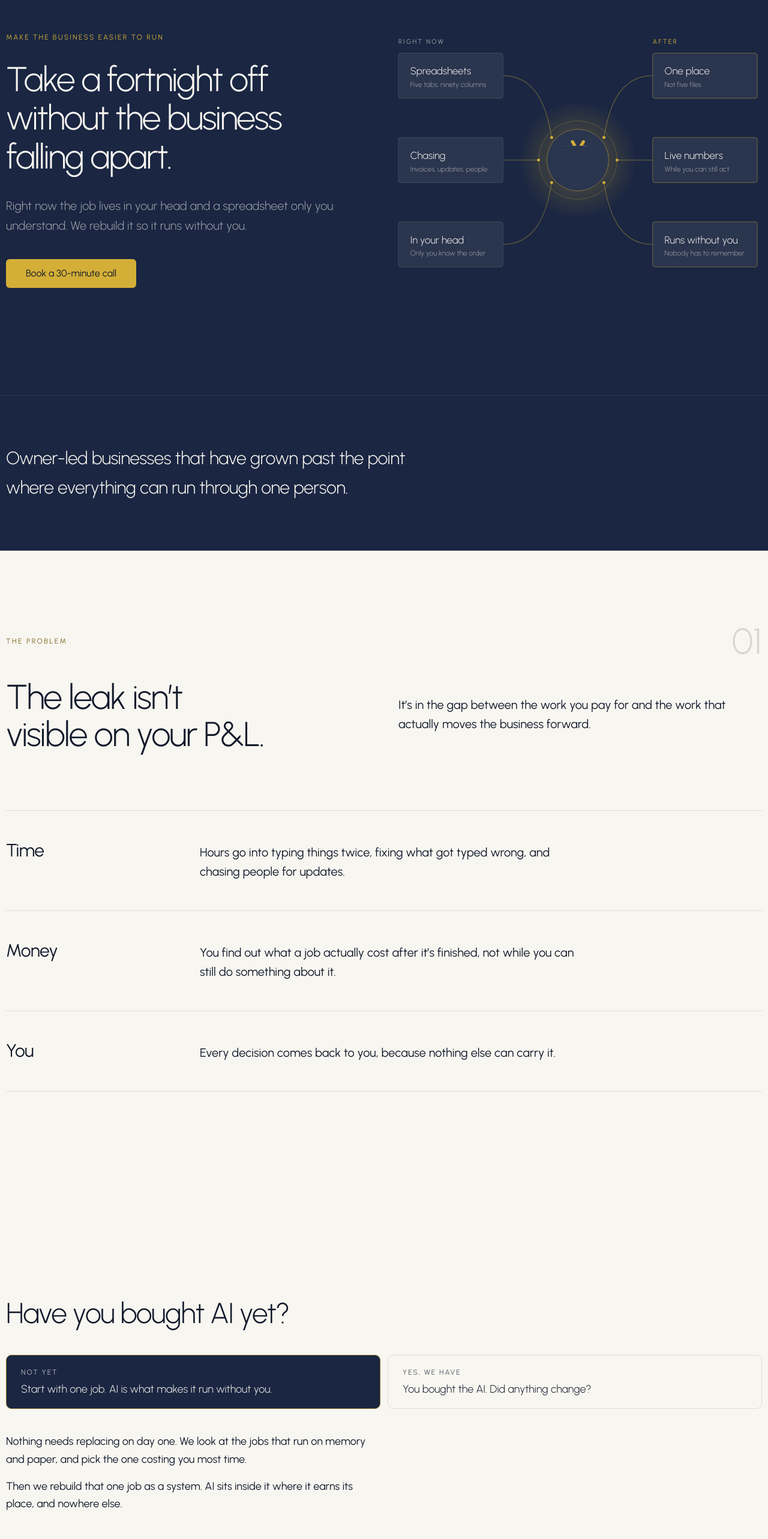
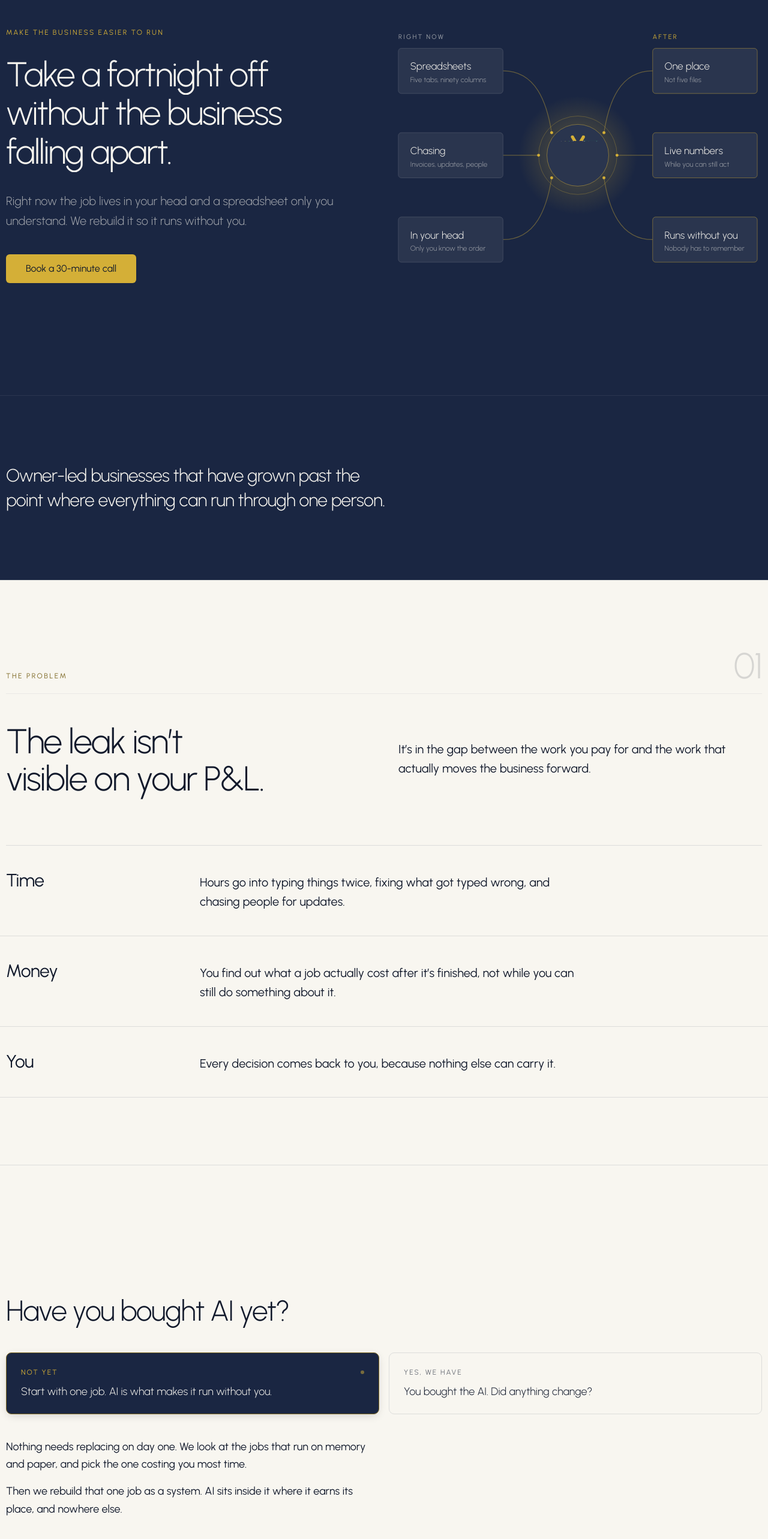
Before and after one commit to ashok-1986/alchemetryx-main, a Next.js app: page / in a window 1280 px wide. Shown: the part 206-2772 px from the top of the page at 60% size. Built offline with nearby package versions, Linux system fonts and the light colour scheme.

Commit message:
feat(polish): apply impeccable layout, delight, and clarify across all homepage elements and components

```diff
--- a/components/chrome/nav.tsx
+++ b/components/chrome/nav.tsx
@@ -4,11 +4,11 @@ import { COMPANY } from "@/lib/constants";
 
 export function Nav() {
   return (
-    <header className="sticky top-0 z-50 w-full bg-[var(--color-sapphire)]/85 backdrop-blur-[20px] border-b border-[var(--color-sapphire-line)]/70">
+    <header className="sticky top-0 z-50 w-full bg-[var(--color-sapphire)]/80 backdrop-blur-[24px] supports-[backdrop-filter]:bg-[var(--color-sapphire)]/75 border-b border-[var(--color-sapphire-line)]/60 transition-colors duration-200">
       <div className="w-full max-w-[1440px] mx-auto px-[10px] h-16 flex items-center justify-between">
         <Link
           href="/"
-          className="text-xl font-light tracking-[-0.04em] text-[var(--color-pearl)] hover:opacity-90 transition-opacity cursor-pointer"
+          className="text-xl font-light tracking-[-0.04em] text-[var(--color-pearl)] hover:opacity-90 active:scale-[0.98] transition-all duration-150 cursor-pointer"
         >
           {COMPANY.name}
         </Link>
--- a/components/sections/level-router.tsx
+++ b/components/sections/level-router.tsx
@@ -28,11 +28,25 @@ type PanelKey = keyof typeof PANELS;
 
 export function LevelRouter() {
   const [active, setActive] = useState<PanelKey>("not-yet");
+  const keys = Object.keys(PANELS) as PanelKey[];
+
+  const handleKeyDown = (e: React.KeyboardEvent, currentKey: PanelKey) => {
+    const currentIndex = keys.indexOf(currentKey);
+    if (e.key === "ArrowRight") {
+      e.preventDefault();
+      const nextKey = keys[(currentIndex + 1) % keys.length];
+      setActive(nextKey);
+    } else if (e.key === "ArrowLeft") {
+      e.preventDefault();
+      const prevKey = keys[(currentIndex - 1 + keys.length) % keys.length];
+      setActive(prevKey);
+    }
+  };
 
   return (
-    <SectionFullBleed tone="light">
+    <SectionFullBleed tone="light" className="border-t border-[var(--color-pearl-line)]">
       <Reveal>
-        <h2 className="text-[clamp(1.75rem,4vw,3rem)] font-light leading-tight tracking-[-0.03em] max-w-[20ch]">
+        <h2 className="text-[clamp(1.75rem,4vw,3rem)] font-light leading-tight tracking-[-0.03em] max-w-[20ch] text-[var(--color-ink)]">
           Have you bought AI yet?
         </h2>
       </Reveal>
@@ -41,29 +55,41 @@ export function LevelRouter() {
         <div
           role="tablist"
           aria-label="Have you bought AI yet?"
-          className="mt-10 flex flex-col sm:flex-row gap-3"
+          className="mt-10 flex flex-col sm:flex-row gap-4"
         >
-          {(Object.keys(PANELS) as PanelKey[]).map((key) => {
+          {keys.map((key) => {
             const isActive = key === active;
             return (
               <button
                 key={key}
                 role="tab"
                 type="button"
+                id={`tab-${key}`}
                 aria-selected={isActive}
+                aria-controls={`panel-${key}`}
+                tabIndex={isActive ? 0 : -1}
                 onClick={() => setActive(key)}
+                onKeyDown={(e) => handleKeyDown(e, key)}
                 className={cn(
-                  "flex-1 text-left rounded-md border px-6 py-5 cursor-pointer",
-                  "transition-all duration-200 active:scale-[0.98]",
+                  "flex-1 flex flex-col justify-between text-left rounded-md border p-6 cursor-pointer",
+                  "transition-all duration-200 active:scale-[0.985] outline-none focus-visible:ring-2 focus-visible:ring-[var(--color-gold-deep)] focus-visible:ring-offset-2",
                   isActive
-                    ? "border-[var(--color-gold-deep)] bg-[var(--color-sapphire)] text-[var(--color-pearl)]"
-                    : "border-[var(--color-pearl-line)] bg-transparent text-[var(--color-ink)] hover:border-[var(--color-gold-deep)]"
+                    ? "border-[var(--color-gold-deep)] bg-[var(--color-sapphire)] text-[var(--color-pearl)] shadow-[0_4px_16px_-4px_rgba(11,17,30,0.2)]"
+                    : "border-[var(--color-pearl-line)] bg-transparent text-[var(--color-ink)] hover:border-[var(--color-gold-deep)]/70 hover:bg-[var(--color-ink)]/[0.015]"
                 )}
               >
-                <span className="block text-xs uppercase tracking-[0.16em] opacity-70">
-                  {PANELS[key].label}
-                </span>
-                <span className="mt-2 block text-lg font-light leading-snug">
+                <div className="flex items-center justify-between w-full">
+                  <span className={cn(
+                    "text-xs uppercase tracking-[0.16em]",
+                    isActive ? "text-[var(--color-gold)] opacity-100" : "opacity-60"
+                  )}>
+                    {PANELS[key].label}
+                  </span>
+                  {isActive && (
+                    <span className="w-1.5 h-1.5 rounded-full bg-[var(--color-gold)] animate-pulse" />
+                  )}
+                </div>
+                <span className="mt-3 block text-lg font-light leading-snug">
                   {PANELS[key].line}
                 </span>
               </button>
@@ -73,8 +99,11 @@ export function LevelRouter() {
       </Reveal>
 
       <div
+        id={`panel-${active}`}
+        role="tabpanel"
+        aria-labelledby={`tab-${active}`}
         key={active}
-        className="mt-10 max-w-[65ch] space-y-4 transition-all duration-250 ease-out animate-[fadeIn_250ms_ease-out]"
+        className="mt-10 min-h-[140px] md:min-h-[110px] max-w-[65ch] space-y-4 transition-opacity duration-200 ease-out animate-[fadeIn_200ms_ease-out]"
       >
         {PANELS[active].body.map((para) => (
           <p key={para} className="text-base md:text-lg font-normal leading-relaxed text-[var(--color-ink)]">
--- a/components/sections/section-full-bleed.tsx
+++ b/components/sections/section-full-bleed.tsx
@@ -38,7 +38,7 @@ export function SectionFullBleed({
         "w-full flex flex-col justify-center",
         fullHeight && "min-h-[100svh]",
         toneClasses,
-        !noPadding && "py-16 md:py-[120px]",
+        !noPadding && "py-16 md:py-24 lg:py-28",
         className
       )}
       {...props}
--- a/components/sections/system-diagram.tsx
+++ b/components/sections/system-diagram.tsx
@@ -60,8 +60,17 @@ export function SystemDiagram({ className }: { className?: string }) {
         { y: 182, t: "Chasing", s: "Invoices, updates, people" },
         { y: 324, t: "In your head", s: "Only you know the order" },
       ].map((n) => (
-        <g key={n.t}>
-          <rect x="8" y={n.y} width="176" height="76" rx="4" fill="var(--color-sapphire-raised)" stroke="var(--color-sapphire-line)" />
+        <g key={n.t} className="cursor-default transition-all duration-200 group">
+          <rect
+            x="8"
+            y={n.y}
+            width="176"
+            height="76"
+            rx="5"
+            fill="var(--color-sapphire-raised)"
+            stroke="var(--color-sapphire-line)"
+            className="transition-colors duration-200 group-hover:stroke-[var(--color-gold)]/50 group-hover:fill-[var(--color-sapphire-raised)]/90"
+          />
           <text x="28" y={n.y + 36} fill="var(--color-pearl)" fontSize="17" fontWeight="300">{n.t}</text>
           <text x="28" y={n.y + 57} fill="var(--color-slate)" fontSize="12" fontWeight="300">{n.s}</text>
         </g>
@@ -74,8 +83,18 @@ export function SystemDiagram({ className }: { className?: string }) {
         { y: 182, t: "Live numbers", s: "While you can still act" },
         { y: 324, t: "Runs without you", s: "Nobody has to remember" },
       ].map((n) => (
-        <g key={n.t}>
-          <rect x="436" y={n.y} width="176" height="76" rx="4" fill="var(--color-sapphire-raised)" stroke="var(--color-gold)" strokeOpacity="0.45" />
+        <g key={n.t} className="cursor-default transition-all duration-200 group">
+          <rect
+            x="436"
+            y={n.y}
+            width="176"
+            height="76"
+            rx="5"
+            fill="var(--color-sapphire-raised)"
+            stroke="var(--color-gold)"
+            strokeOpacity="0.45"
+            className="transition-all duration-200 group-hover:stroke-opacity-90 group-hover:stroke-[var(--color-gold)]"
+          />
           <text x="456" y={n.y + 36} fill="var(--color-pearl)" fontSize="17" fontWeight="300">{n.t}</text>
           <text x="456" y={n.y + 57} fill="var(--color-slate)" fontSize="12" fontWeight="300">{n.s}</text>
         </g>
--- a/components/sections/the-problem.tsx
+++ b/components/sections/the-problem.tsx
@@ -27,13 +27,13 @@ export function TheProblem() {
     <SectionFullBleed tone="light" className="border-t border-[var(--color-pearl-line)]">
       {/* Eyebrow & Ghosted Numeral */}
       <Reveal>
-        <div className="flex items-center justify-between">
+        <div className="flex items-baseline justify-between border-b border-[var(--color-pearl-line)]/50 pb-4">
           <p className="text-xs uppercase tracking-[0.2em] text-[var(--color-gold-deep)]">
             THE PROBLEM
           </p>
           <span
             aria-hidden="true"
-            className="text-5xl sm:text-6xl font-light text-[var(--color-ink)]/15 select-none"
+            className="text-4xl sm:text-5xl lg:text-6xl font-light text-[var(--color-ink)]/15 select-none tracking-tight"
           >
             01
           </span>
@@ -41,7 +41,7 @@ export function TheProblem() {
       </Reveal>
 
       {/* Headline & Supporting paragraph */}
-      <div className="mt-8 grid grid-cols-1 lg:grid-cols-12 gap-8 lg:gap-12 items-baseline">
+      <div className="mt-10 md:mt-12 grid grid-cols-1 lg:grid-cols-12 gap-8 lg:gap-12 items-baseline">
         <div className="lg:col-span-6">
           <Reveal delay={0.1}>
             <h2 className="text-[clamp(2.25rem,4.5vw,3.75rem)] font-light leading-[1.08] tracking-[-0.035em] max-w-[20ch] text-[var(--color-ink)]">
@@ -59,12 +59,13 @@ export function TheProblem() {
       </div>
 
       {/* Three stacked rows with hairline divider */}
-      <div className="mt-16 md:mt-24 border-t border-[var(--color-pearl-line)]">
+      <div className="mt-14 md:mt-20 border-t border-[var(--color-pearl-line)]">
         {ROWS.map((row, i) => (
-          <Reveal key={row.label} delay={0.1 * i}>
-            <div className="grid grid-cols-1 md:grid-cols-12 gap-4 md:gap-8 py-10 md:py-12 border-b border-[var(--color-pearl-line)] items-baseline">
+          <Reveal key={row.label} delay={0.08 * i}>
+            <div className="group -mx-4 sm:-mx-6 px-4 sm:px-6 rounded-md transition-colors duration-250 ease-out hover:bg-[var(--color-ink)]/[0.02] border-b border-[var(--color-pearl-line)] py-8 md:py-10">
+              <div className="grid grid-cols-1 md:grid-cols-12 gap-4 md:gap-8 items-baseline">
                 <div className="md:col-span-4 lg:col-span-3">
-                <h3 className="text-2xl md:text-3xl font-normal tracking-[-0.02em] text-[var(--color-ink)]">
+                  <h3 className="text-2xl md:text-3xl font-normal tracking-[-0.02em] text-[var(--color-ink)] group-hover:text-[var(--color-gold-deep)] transition-colors duration-200">
                     {row.label}
                   </h3>
                 </div>
@@ -74,6 +75,7 @@ export function TheProblem() {
                   </p>
                 </div>
               </div>
+            </div>
           </Reveal>
         ))}
       </div>
--- a/components/sections/who-this-is-for.tsx
+++ b/components/sections/who-this-is-for.tsx
@@ -11,10 +11,10 @@ export function WhoThisIsFor() {
     <SectionFullBleed
       tone="dark"
       fullHeight={false}
-      className="py-14 md:py-20 border-t border-[var(--color-sapphire-line)]/40"
+      className="py-16 md:py-20 border-t border-[var(--color-sapphire-line)]/40"
     >
       <Reveal>
-        <p className="text-xl sm:text-2xl md:text-3xl font-light text-[var(--color-pearl)] max-w-[42ch] leading-relaxed tracking-[-0.02em]">
+        <p className="text-xl sm:text-2xl md:text-[1.75rem] lg:text-3xl font-light text-[var(--color-pearl)] max-w-[36ch] leading-snug tracking-[-0.025em]">
           Owner-led businesses that have grown past the point where everything can run through one person.
         </p>
       </Reveal>
```
Also changed, not shown: components/sections/cta-block.tsx (+10 -5 lines), components/sections/how-we-work.tsx (+16 -8 lines), components/sections/proof.tsx (+100 -10 lines). Lines whose indentation alone changed are shown as unchanged.
